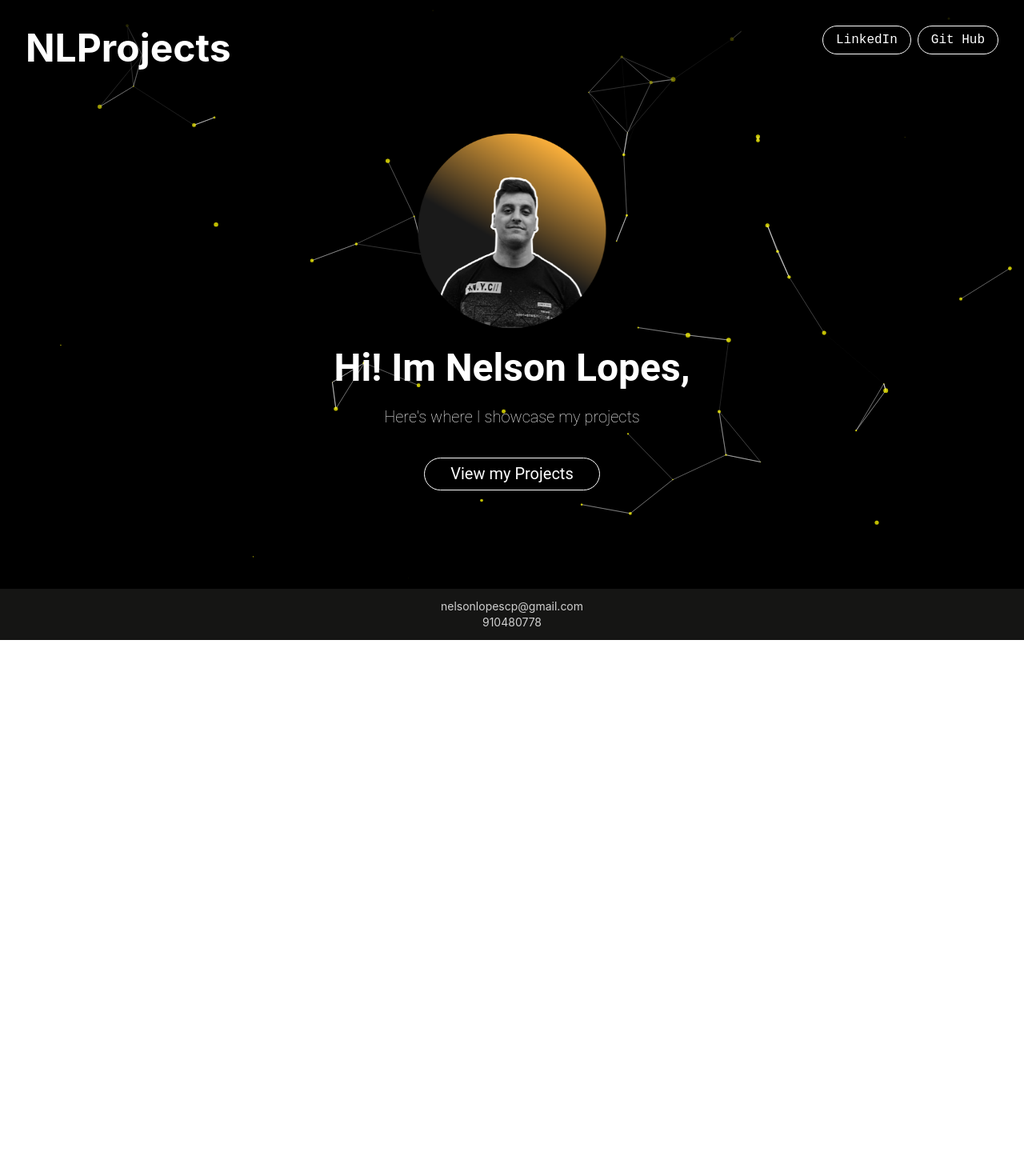
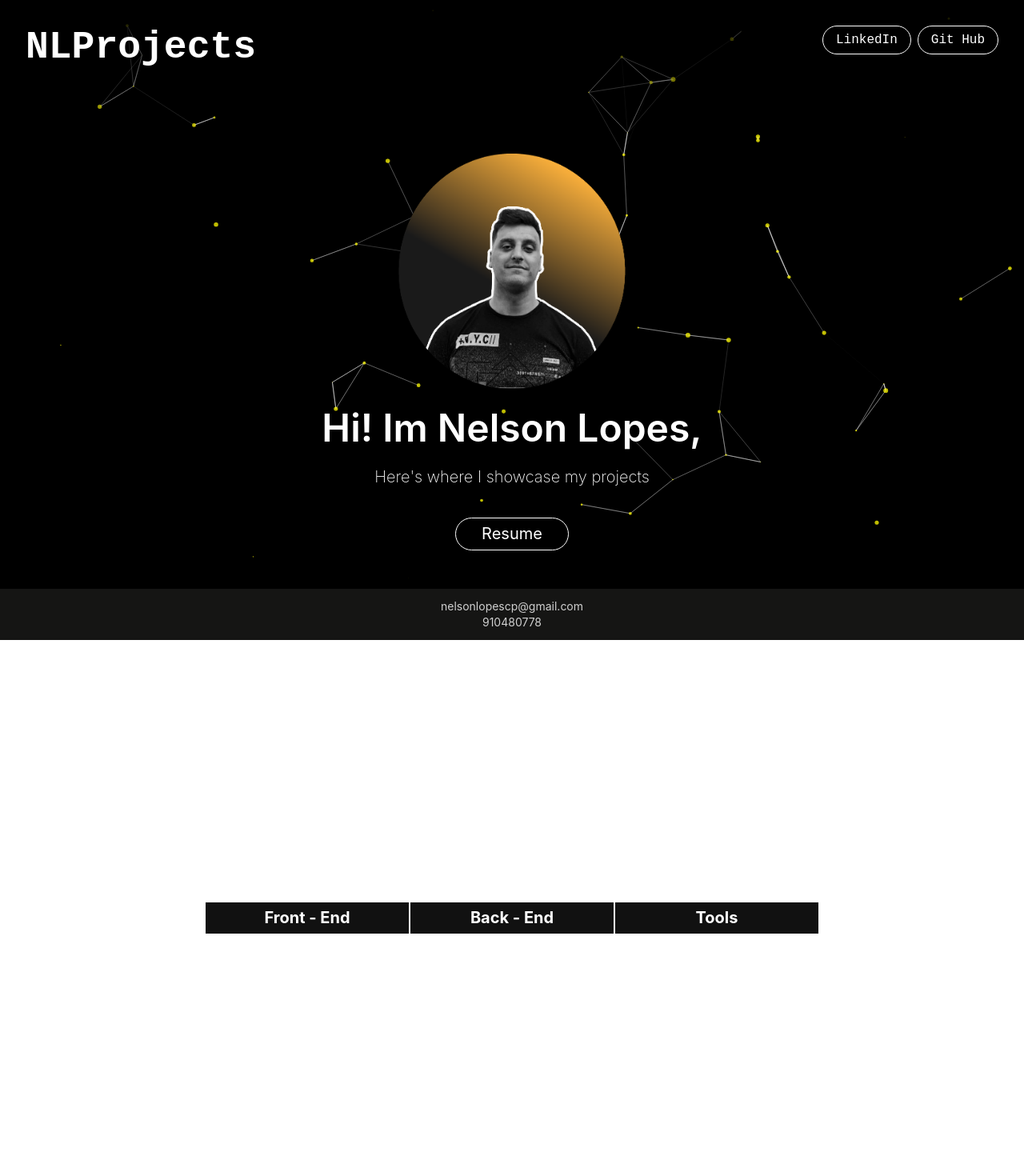
Before and after one commit to Dexterpolygon1605/blog, a React (Create React App) app: page / in a window 1280 px wide. Shown: the top 1470 px of the page at 80% size. Before the commit the page ends 800 px from the top, so only its background shows below. Built offline with nearby package versions, Linux system fonts and the light colour scheme.

Commit message:
added skills component and organized website

```diff
--- a/src/App.js
+++ b/src/App.js
@@ -1,6 +1,5 @@
 import React, { Component } from 'react';
 import Navigation from './Components/Navigation/Navigation';
-import Projects from './Components/Projects/Projects';
 import Banner from './Components/Banner/Banner';
 import Footer from './Components/Footer/Footer';
 import Particles from "react-tsparticles";
@@ -510,42 +509,14 @@ const particlesOptions =
   "zLayers": 100
 }
 
-
-const initialState = {
-  route: 'homepage',
-  inProjects: false
-}
-
 class App extends Component {
-  constructor() {
-    super();
-    this.state = initialState
-  }
-
-
-  onRouteChange = (route) => {
-    if (route === 'homepage') {
-      this.setState(initialState)
-    } else if (route === 'projects') {
-      this.setState({ inProjects: true })
-    }
-    this.setState({ route: route });
-  }
-
-
     render() {
-      const { inProjects, route } = this.state;
     return (
       <div className="App">
         <Particles className='particles' options={particlesOptions} />
-        <Navigation inProjects={inProjects} onRouteChange={this.onRouteChange} />
+        <Navigation />
         <Footer />
-
-        {route === 'homepage'
-          ? <Banner inProjects={inProjects} onRouteChange={this.onRouteChange} />
-          : <Projects inProjects={inProjects} onRouteChange={this.onRouteChange} />
-        }
-
+        <Banner />
       </div>
     );
   }
--- a/src/Components/Banner/Banner.css
+++ b/src/Components/Banner/Banner.css
@@ -1,9 +1,4 @@
-.banner {
-    top: 50%;
-    left: 50%;
-    transform: translate(-50%, -50%);
-    background-color: rgba(46, 49, 49, 0);
-    min-width: 25%;
-    max-height: 90%;
-    font-family: 'Roboto', sans-serif;
+.btnbanner:hover{
+    background-color: white;
+    color: black;
 }
--- a/src/Components/Banner/Banner.js
+++ b/src/Components/Banner/Banner.js
@@ -1,14 +1,14 @@
 import React from "react";
-import './Banner.css';
+import Projects from '../Projects/Projects';
+import Skills from '../Skills/Skills'
 import Profile from './perfil.png';
-
+import './Banner.css'
 class Banner extends React.Component {
     render() {
-        const { onRouteChange } = this.props;
         return (
-            <div className="banner absolute w-50 br4 mt4-m">
+            <div className="mt6 mt4-m mb6">
                 <article class="mw7 center ph3 ph3-ns tc br2 pv5 white mt0">
-                    <img className="grow w-100 w-40-l w-40-m" src={Profile} alt="Profile" />
+                    <img className="grow w-40 glow" src={Profile} alt="Profile" />
                     <h1 class="fw6 f4 f1-ns f5-m lh-title mt3 mb3">
                         Hi! Im Nelson Lopes,
                     </h1>
@@ -16,11 +16,13 @@ class Banner extends React.Component {
                         Here's where I showcase my projects
                     </h2>
                     <div>
-                        <p onClick={() => onRouteChange('projects')} class="pointer shadow-5 f5 f4-ns f5-m br-pill no-underline white ba b--white grow pv2 ph4 dib ml3 ml3-ns mr2 mr3-l ml0-m grow">
-                            View my Projects
+                        <p class="btnbanner pointer shadow-5 f5 f4-ns f5-m br-pill no-underline white ba b--white grow pv2 ph4 dib ml3 ml3-ns mr2 mr3-l ml0-m grow mb6">
+                            Resume
                         </p>
                     </div>
                 </article>
+                <Skills />
+                <Projects />
             </div>
         )
     }
--- a/src/Components/Navigation/Navigation.css
+++ b/src/Components/Navigation/Navigation.css
@@ -6,3 +6,8 @@ nav{
     top: 0;
     background: linear-gradient(black, transparent);
 }
+
+.btnav:hover{
+    background-color: white;
+    color: black;
+}
--- a/src/Components/Navigation/Navigation.js
+++ b/src/Components/Navigation/Navigation.js
@@ -7,9 +7,9 @@ class Navigation extends React.Component {
         return (
             <div>
                 <nav className="w-100 z-2 fixed mt0 mt0-ns ml2 ml0-ns pa3 pa4-ns">
-                    <p onClick={() => onRouteChange('homepage')} className="pointernavb link dim white b f3 f1-ns f3-m dib mr3 fl mt1 mt0-ns" title="Home">NLProjects</p>
-                    <a className="navb shadow-5 link dim white f6 f5-ns dib fr br-pill ba pv2 ph2 ph3-ns grow" href="https://github.com/Dexterpolygon1605" title="Git Hub" target="_blank" rel="noreferrer">Git Hub</a>
-                    <a className="navb shadow-5 link dim white f6 f5-ns dib fr mr2 br-pill ba pv2 ph2 ph3-ns grow" href="https://www.linkedin.com/in/nelson-lopes-1605/" title="Contact" target="_blank" rel="noreferrer">LinkedIn</a>
+                    <p onClick={() => onRouteChange('homepage')} className="pointer navb link dim white b f3 f1-ns f3-m dib mr3 fl mt1 mt0-ns" title="Home">NLProjects</p>
+                    <a className="navb btnav shadow-5 link dim white f6 f5-ns dib fr br-pill ba pv2 ph2 ph3-ns grow-large" href="https://github.com/Dexterpolygon1605" title="Git Hub" target="_blank" rel="noreferrer">Git Hub</a>
+                    <a className="navb btnav shadow-5 link dim white f6 f5-ns dib fr mr2 br-pill ba pv2 ph2 ph3-ns grow-large" href="https://www.linkedin.com/in/nelson-lopes-1605/" title="Contact" target="_blank" rel="noreferrer">LinkedIn</a>
                 </nav>
             </div>
         )
--- a/src/Components/Projects/Projects.js
+++ b/src/Components/Projects/Projects.js
@@ -27,7 +27,8 @@ class Projects extends Component {
     render() {
         const { inImage, change } = this.state;
         return (
-            <div inImage={inImage} className="tc mt6 mt6-ns mb6">
+                <div inImage={inImage} className="tc">
+                    <div className="f1 mb5 fw6 white"> Projects </div>
                     <article class="bg-dark-gray tc dib br3 pa0 ma2 bw2 shadow-5 mw5 mw6-ns mw5-m">
                         <div class="pv2 ph3">
                             <h1 class="f3 f2-ns f3-m tracked light-blue ">SmartBrain</h1>
@@ -41,7 +42,7 @@ class Projects extends Component {
 
                         {change === 'picture'
                             ?
-                        <a href="https://smartbrainnl.herokuapp.com/" target="blank"> <img src={homepage} class="w-100 db br3 shadow-2 grow" alt="Smartbrain" /> </a>
+                            <a href="https://smartbrainnl.herokuapp.com/" target="blank"> <img src={homepage} class="w-100 db br3 shadow-2 grow dim" alt="Smartbrain" /> </a>
                             :
                             <p className="desc tl w-70 center" onClick={() => this.onContentChange('picture')} >
                                 This website can detect faces in pictures with a API, it also has the sign in and register functions, which works with a secure server and database, so if you register
@@ -68,7 +69,7 @@ class Projects extends Component {
 
                         {change === 'picture'
                             ?
-                        <a href="https://dexterpolygon1605.github.io/robotfriends/" target="blank"> <img src={rpage} class="w-100 db br3 shadow-2 grow" alt="RobotFriends" /> </a>
+                            <a href="https://dexterpolygon1605.github.io/robotfriends/" target="blank"> <img src={rpage} class="w-100 db br3 shadow-2 grow dim" alt="RobotFriends" /> </a>
                             :
                             <p className="desc tl w-70 center" onClick={() => this.onContentChange('picture')} >
                                 This is a simple website that has a functional search bar and a grid with JSON objects.
@@ -93,7 +94,7 @@ class Projects extends Component {
 
                         {change === 'picture'
                             ?
-                        <a href="https://portorequintado.netlify.app/" target="blank"> <img src={prpage} class="w-100 db br3 shadow-2 grow" alt="PortoRequintado" /> </a>
+                            <a href="https://portorequintado.netlify.app/" target="blank"> <img src={prpage} class="w-100 db br3 shadow-2 grow dim" alt="PortoRequintado" /> </a>
                             :
                             <p className="desc tl w-70 center" onClick={() => this.onContentChange('picture')} >
                                 This is a website that I made in group for internship and I was the one who writed all the code. It was proposed to have a public target
--- /dev/null
+++ b/src/Components/Skills/Skills.js
@@ -0,0 +1,50 @@
+import React from "react";
+
+class Skills extends React.Component {
+    render() {
+        return (
+            <div className="white mt6 mt4-m mb6 w-100">
+                <div className="f1 mb5 fw6 mt6"> Skills </div>
+                <article class="dit tc center hidden ba w-20 h5 grow dim">
+                    <h1 class="f4 bg-near-black white mv0 pv2 ph3">Front - End</h1>
+                    <div class="pa3 bt">
+                        <ul className="list tc f6 f5-ns lh-copy measure mv0 mr4">
+                            <li>React</li>
+                            <li>JavaScript</li>
+                            <li>CSS3</li>
+                            <li>HTML5</li>
+                        </ul>
+                    </div>
+                </article>
+                <article class="dit tc center hidden ba w-20 h5 grow">
+                    <h1 class="f4 bg-near-black white mv0 pv2 ph3">Back - End</h1>
+                    <div class="pa3 bt">
+                        <ul className="list tc f6 f5-ns lh-copy measure mv0 mr4">
+                            <li>Node</li>
+                            <li>Express</li>
+                            <li>PHP</li>
+                            <li>PostgresSQL</li>
+                            <li>MySQL</li>
+                        </ul>
+                    </div>
+                </article>
+                <article class="dit tc center hidden ba w-20 h5 mb6 grow">
+                    <h1 class="f4 bg-near-black white mv0 pv2 ph3">Tools</h1>
+                    <div class="pa3 bt">
+                        <ul className="list tc f6 f5-ns lh-copy measure mv0 mr4">
+                            <li>VsCode</li>
+                            <li>Git</li>
+                            <li>Bash</li>
+                            <li>Nortion</li>
+                            <li>Postman</li>
+                            <li>PgAdmin</li>
+                            <li>Xampp</li>
+                        </ul>
+                    </div>
+                </article>
+            </div>
+        )
+    }
+}
+
+export default Skills;
```
Lines whose indentation alone changed are shown as unchanged.
